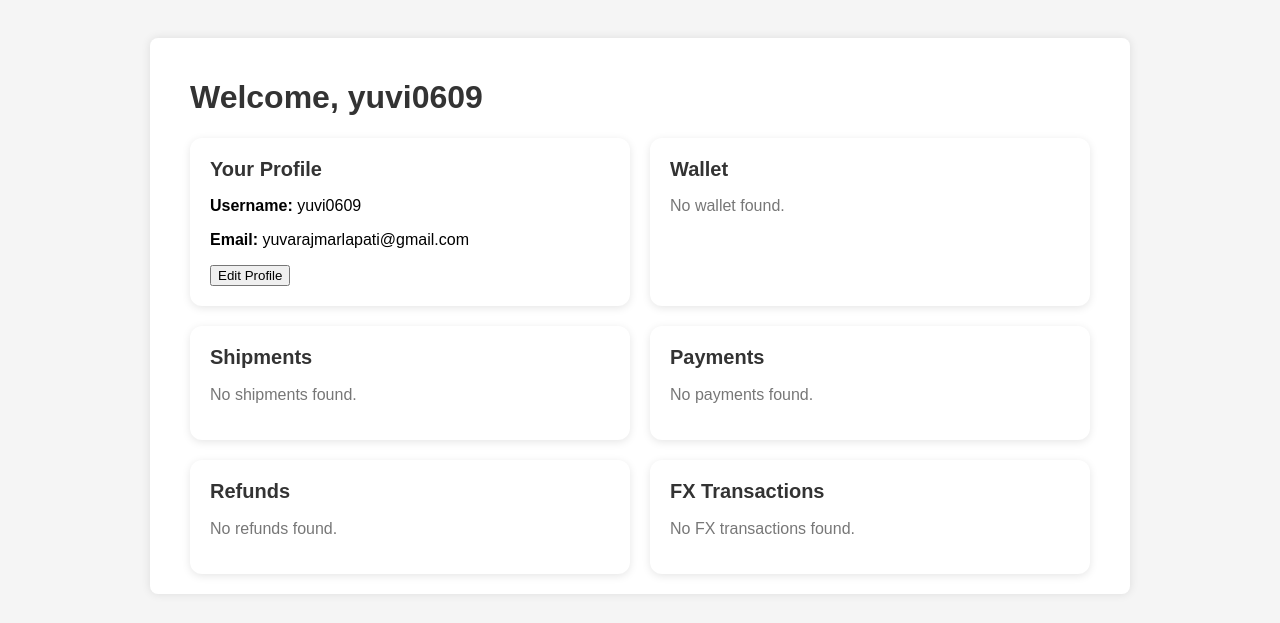
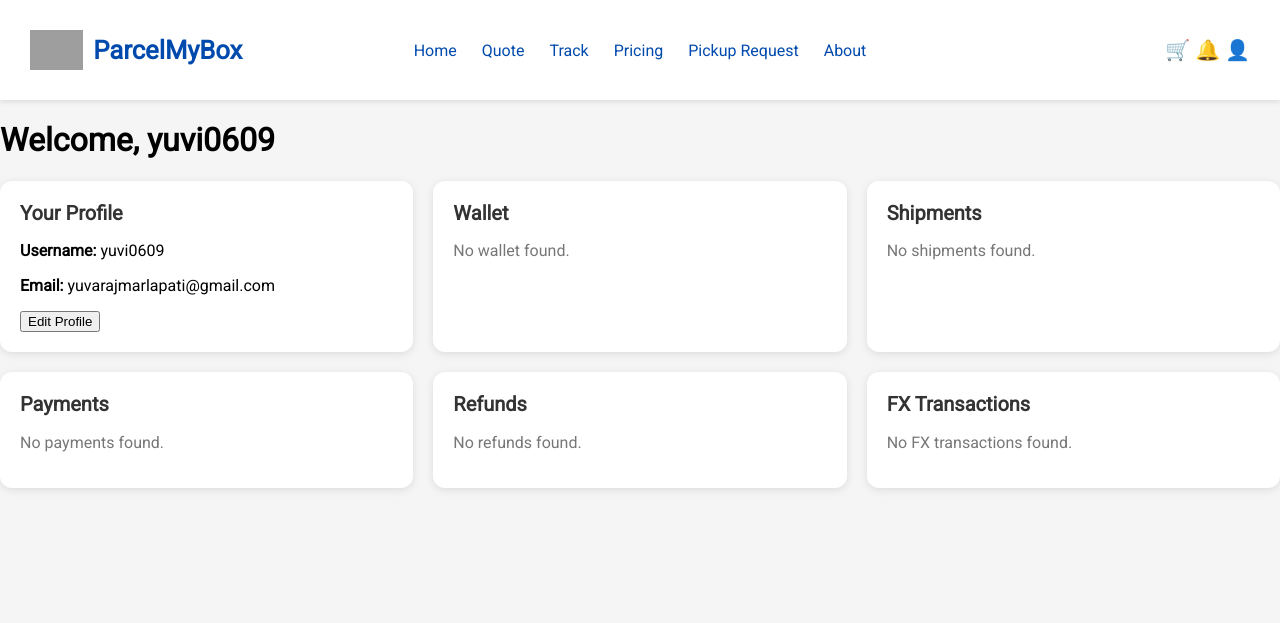
Before and after one commit to Yuvaraj0609/transaction_module, a Django app: page /dashboard/ in a window 1280 px wide. Shown: the top 623 px of the page. Run offline with Django 5.2, Linux system fonts and the light colour scheme; a user stored in the database is signed in; data that the repository does not hold is empty; grey boxes are pictures that could not be loaded.

Commit message:
Update base.html

```diff
--- a/templates/base.html
+++ b/templates/base.html
@@ -1,52 +1,119 @@
+{% load static %}
 <!DOCTYPE html>
 <html>
 <head>
     <title>{% block title %}PMB Portal{% endblock %}</title>
+
+    <!-- Google Fonts -->
+    <link href="https://fonts.googleapis.com/css2?family=Roboto&display=swap" rel="stylesheet">
+
     <style>
         body {
-            font-family: Arial, sans-serif;
-            padding: 30px;
+            font-family: 'Roboto', sans-serif;
+            padding: 0;
+            margin: 0;
             background-color: #f5f5f5;
         }
-        h1, h2 {
-            color: #333;
+
+        .navbar {
+            position: fixed;
+            top: 0;
+            left: 0;
+            right: 0;
+            background-color: white;
+            color: #004aad;
+            padding: 15px 30px;
+            display: flex;
+            justify-content: space-between;
+            align-items: center;
+            box-shadow: 0 2px 5px rgba(0, 0, 0, 0.1);
+            z-index: 1000;
+            height: 70px;
         }
+
+        .logo {
+            display: flex;
+            align-items: center;
+            font-size: 1.6rem;
+            font-weight: bold;
+            color: #004aad;
+        }
+
+        .logo img {
+            height: 40px;
+            margin-right: 10px;
+        }
+
+        .nav-links {
+            position: absolute;
+            left: 50%;
+            transform: translateX(-50%);
+            display: flex;
+            gap: 25px;
+        }
+
+        .nav-links a {
+            color: #004aad;
+            text-decoration: none;
+            font-weight: 500;
+        }
+
+        .nav-links a:hover {
+            text-decoration: underline;
+        }
+
+        .nav-icons {
+            display: flex;
+            gap: 20px;
+            font-size: 20px;
+            color: #004aad;
+            cursor: pointer;
+        }
+
         .container {
-            max-width: 900px;
-            margin: auto;
-            background: white;
-            padding: 20px 40px;
-            border-radius: 8px;
-            box-shadow: 0 0 10px rgba(0,0,0,0.1);
+            padding-top: 100px;
+            margin-left: 0;
         }
-        table {
+
+        .input-field {
             width: 100%;
-            margin: 10px 0 30px;
-            border-collapse: collapse;
-        }
-        th, td {
             padding: 10px;
             border: 1px solid #ccc;
+            border-radius: 5px;
+            font-size: 14px;
         }
-        th {
-            background-color: #eee;
-        }
-        .messages {
-            list-style: none;
-            padding: 0;
-        }
-        .messages li {
-            padding: 10px;
-            margin-bottom: 10px;
-            border-radius: 5px;
-        }
-        .success { background: #d4edda; color: #155724; }
-        .error { background: #f8d7da; color: #721c24; }
     </style>
+
+    {% block head %}{% endblock %}
 </head>
 <body>
-<div class="container">
-    {% block content %}{% endblock %}
+
+    <!-- Navbar -->
+    <div class="navbar">
+        <div class="logo">
+    <img src="{% static 'images/logo.png' %}" height="40" />
+    ParcelMyBox
 </div>
+
+        <div class="nav-links">
+            <a href="#">Home</a>
+            <a href="#">Quote</a>
+            <a href="#">Track</a>
+            <a href="#">Pricing</a>
+            <a href="#">Pickup Request</a>
+            <a href="#">About</a>
+        </div>
+        <div class="nav-icons">
+            🛒
+            🔔
+            👤
+        </div>
+    </div>
+
+    <!-- Page Content -->
+    <div class="container">
+        {% block content %}{% endblock %}
+    </div>
+
 </body>
 </html>
```
